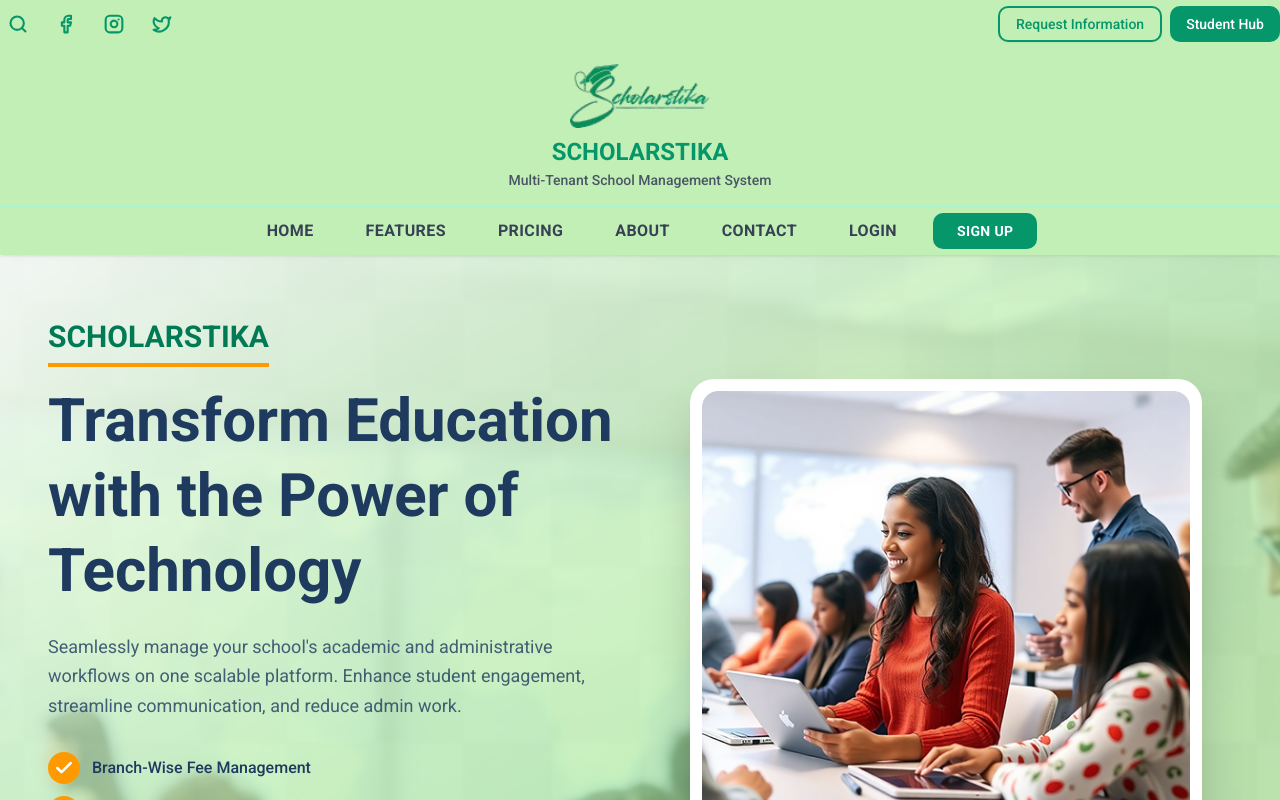
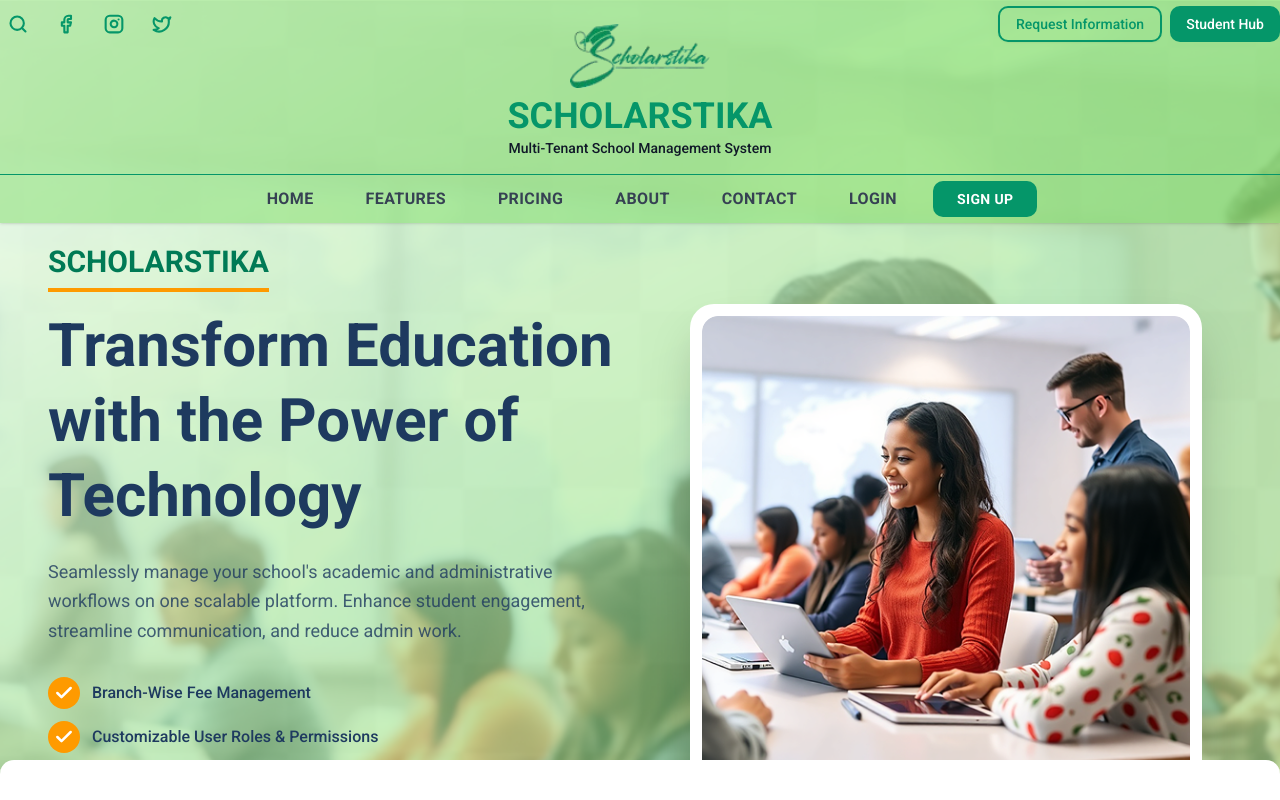
Before and after one commit to TAIJULAMAN/scholarstika--saas-development, a Next.js app: page / in a window 1280 px wide. Shown: the top 800 px of the page. Built offline with nearby package versions, Linux system fonts and the light colour scheme.

Commit message:
refactor the header

```diff
--- a/components/common/header.tsx
+++ b/components/common/header.tsx
@@ -9,7 +9,6 @@ import { useState, useEffect } from "react"
 export function Header() {
   const [mobileMenuOpen, setMobileMenuOpen] = useState(false)
 
-  // Prevent body scroll when mobile menu is open
   useEffect(() => {
     if (mobileMenuOpen) {
       document.body.style.overflow = "hidden"
@@ -22,7 +21,7 @@ export function Header() {
   }, [mobileMenuOpen])
 
   return (
-    <header className="sticky top-0 z-50 bg-[#73DA5940] shadow-sm">
+    <header className="fixed top-0 left-0 right-0 z-50 bg-[#73DA5940] shadow-sm ">
       {/* Top Row - Social Icons and Action Buttons */}
       <div className="bg-[#73DA5940]">
         <div className="container mx-auto flex h-12 items-center justify-between px-5 md:px-0">
@@ -75,20 +74,20 @@ export function Header() {
       </div>
 
       {/* Middle Row - Logo & Text */}
-      <div className="border-b border-emerald-200 bg-[#73DA5940]">
+      <div className="border-b border-[#059669] bg-[#73DA5940]">
         <div className="container mx-auto flex flex-col items-center justify-center px-5 py-4 md:px-0">
           <Link href="/" className="flex flex-col items-center gap-2 shrink-0">
             <Image
               src="/logo.png"
               alt="Scholastika Logo"
-              width={200}
-              height={80}
-              className="h-14 w-auto md:h-16"
+              width={240}
+              height={120}
+              className="h-14 w-auto md:h-16 -mt-10"
               priority
             />
             <div className="flex flex-col items-center gap-0.5">
-              <h1 className="text-xl font-bold text-[#059669] md:text-2xl">SCHOLARSTIKA</h1>
-              <p className="text-xs font-medium text-gray-600 md:text-sm">Multi-Tenant School Management System</p>
+              <h1 className="text-xl font-bold text-[#059669] md:text-4xl">SCHOLARSTIKA</h1>
+              <p className="text-xs font-medium text-gray-900 md:text-sm">Multi-Tenant School Management System</p>
             </div>
           </Link>
         </div>
@@ -100,43 +99,43 @@ export function Header() {
           <nav className="flex items-center justify-center gap-1 px-5 md:px-0">
             <Link
               href="/"
-              className="px-4 py-3 text-sm font-semibold uppercase tracking-wide text-gray-700 transition-colors hover:bg-emerald-200 hover:text-[#059669] xl:px-6 xl:text-base"
+              className="px-4 py-3 text-sm font-semibold uppercase tracking-wide text-gray-700 transition-colors hover:text-[#059669] xl:px-6 xl:text-base"
             >
               Home
             </Link>
             <Link
               href="/features"
-              className="px-4 py-3 text-sm font-semibold uppercase tracking-wide text-gray-700 transition-colors hover:bg-emerald-200 hover:text-[#059669] xl:px-6 xl:text-base"
+              className="px-4 py-3 text-sm font-semibold uppercase tracking-wide text-gray-700 transition-colors hover:text-[#059669] xl:px-6 xl:text-base"
             >
               Features
             </Link>
             <Link
               href="/pricing"
-              className="px-4 py-3 text-sm font-semibold uppercase tracking-wide text-gray-700 transition-colors hover:bg-emerald-200 hover:text-[#059669] xl:px-6 xl:text-base"
+              className="px-4 py-3 text-sm font-semibold uppercase tracking-wide text-gray-700 transition-colors hover:text-[#059669] xl:px-6 xl:text-base"
             >
               Pricing
             </Link>
             <Link
               href="/about"
-              className="px-4 py-3 text-sm font-semibold uppercase tracking-wide text-gray-700 transition-colors hover:bg-emerald-200 hover:text-[#059669] xl:px-6 xl:text-base"
+              className="px-4 py-3 text-sm font-semibold uppercase tracking-wide text-gray-700 transition-colors hover:text-[#059669] xl:px-6 xl:text-base"
             >
               About
             </Link>
             <Link
               href="/contact"
-              className="px-4 py-3 text-sm font-semibold uppercase tracking-wide text-gray-700 transition-colors hover:bg-emerald-200 hover:text-[#059669] xl:px-6 xl:text-base"
+              className="px-4 py-3 text-sm font-semibold uppercase tracking-wide text-gray-700 transition-colors hover:text-[#059669] xl:px-6 xl:text-base"
             >
               Contact
             </Link>
             <Link
               href="/auth/signin"
-              className="px-4 py-3 text-sm font-semibold uppercase tracking-wide text-gray-700 transition-colors hover:bg-emerald-200 hover:text-[#059669] xl:px-6 xl:text-base"
+              className="px-4 py-3 text-sm font-semibold uppercase tracking-wide text-gray-700 transition-colors hover:text-[#059669] xl:px-6 xl:text-base"
             >
               Login
             </Link>
             <Link
               href="/auth/signup"
-              className="ml-2 rounded-lg bg-[#059669] px-4 py-2 text-sm font-semibold uppercase tracking-wide text-white transition-all hover:bg-[#047857] hover:shadow-md xl:px-6"
+              className="ml-2 rounded-lg bg-[#059669] px-4 py-2 text-sm font-semibold uppercase tracking-wide text-white transition-all hover:text-[#059669] xl:px-6"
             >
               Sign Up
             </Link>
--- a/components/home/hero-section.tsx
+++ b/components/home/hero-section.tsx
@@ -7,7 +7,7 @@ import Link from "next/link"
 
 export function HeroSection() {
     return (
-        <section className="relative min-h-screen overflow-hidden bg-gradient-to-br from-emerald-50 via-green-50 to-teal-50 md:h-[80vh]">
+        <section className="relative min-h-screen overflow-hidden bg-gradient-to-br from-emerald-50 via-green-50 to-teal-50 pt-[200px] md:h-[80vh] md:pt-[180px]">
             {/* Background Image */}
             <div className="absolute inset-0 z-0">
                 <Image
```
